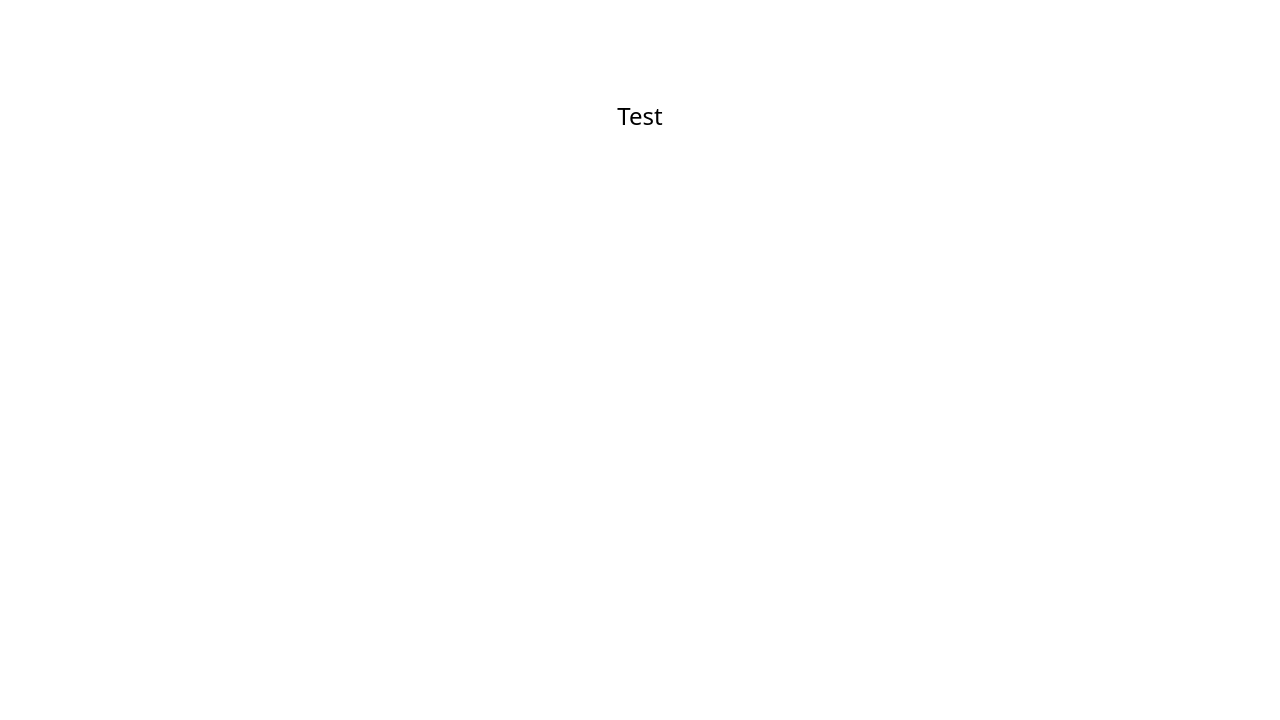
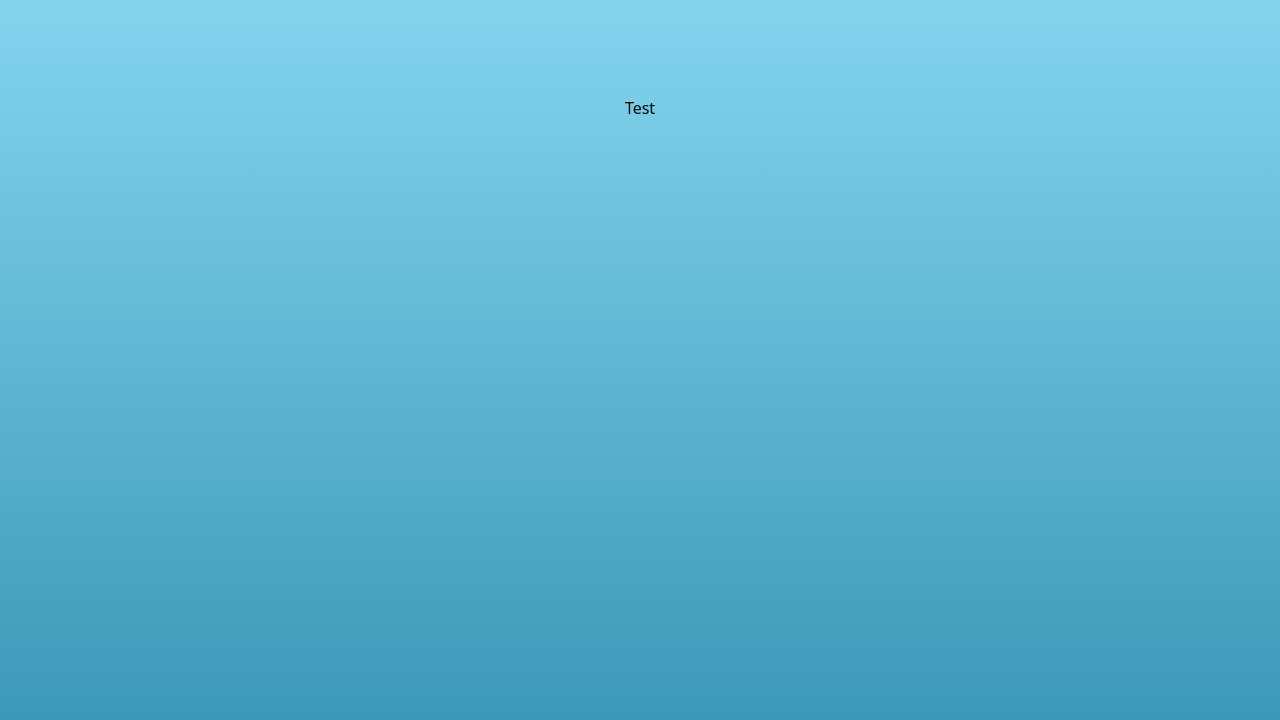
Before and after one commit to vinnie4k/portfolio-v3, a Next.js app: page / in a window 1280 px wide. Shown: the top 720 px of the page. Built offline with nearby package versions, Linux system fonts and the light colour scheme.

Commit message:
Add gradient colors

```diff
--- a/src/app/globals.css
+++ b/src/app/globals.css
@@ -3,6 +3,31 @@
 @tailwind utilities;
 
 @layer base {
+  /* Gradient */
+  .grad-announcements {
+    @apply bg-gradient-to-b from-[#84D4EE] to-[#3392B1];
+  }
+
+  .grad-uplift {
+    @apply bg-gradient-to-b from-[#FCE28B] to-[#FED13C];
+  }
+
+  .grad-status {
+    @apply bg-gradient-to-b from-[#7EECC8] to-[#589E87];
+  }
+
+  .grad-grabbit {
+    @apply bg-gradient-to-b from-[#E6E2FF] to-[#FFD1DC];
+  }
+
+  .grad-volume {
+    @apply bg-gradient-to-b from-[#FFC8B2] to-[#FF8453];
+  }
+
+  .grad-scribbly {
+    @apply bg-gradient-to-b from-[#192024] to-[#334149];
+  }
+
   /* Mobile */
   h1 {
     @apply text-[2.5rem] leading-[3rem];
--- a/src/app/page.tsx
+++ b/src/app/page.tsx
@@ -1,7 +1,7 @@
 export default function Home() {
   return (
-    <main className="flex min-h-screen flex-col items-center justify-between p-24">
-      <p className="s1">Test</p>
+    <main className="flex min-h-screen flex-col items-center justify-between p-24 grad-announcements">
+      <p>Test</p>
     </main>
   );
 }
```
